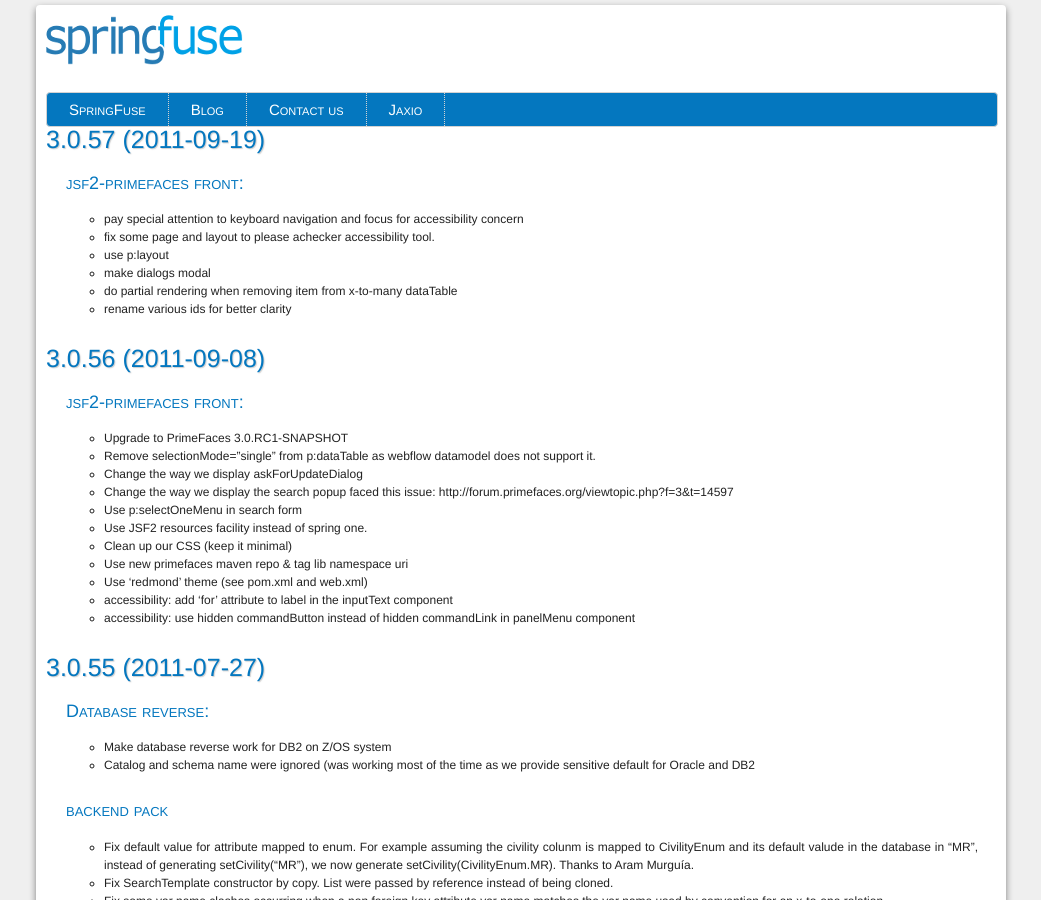
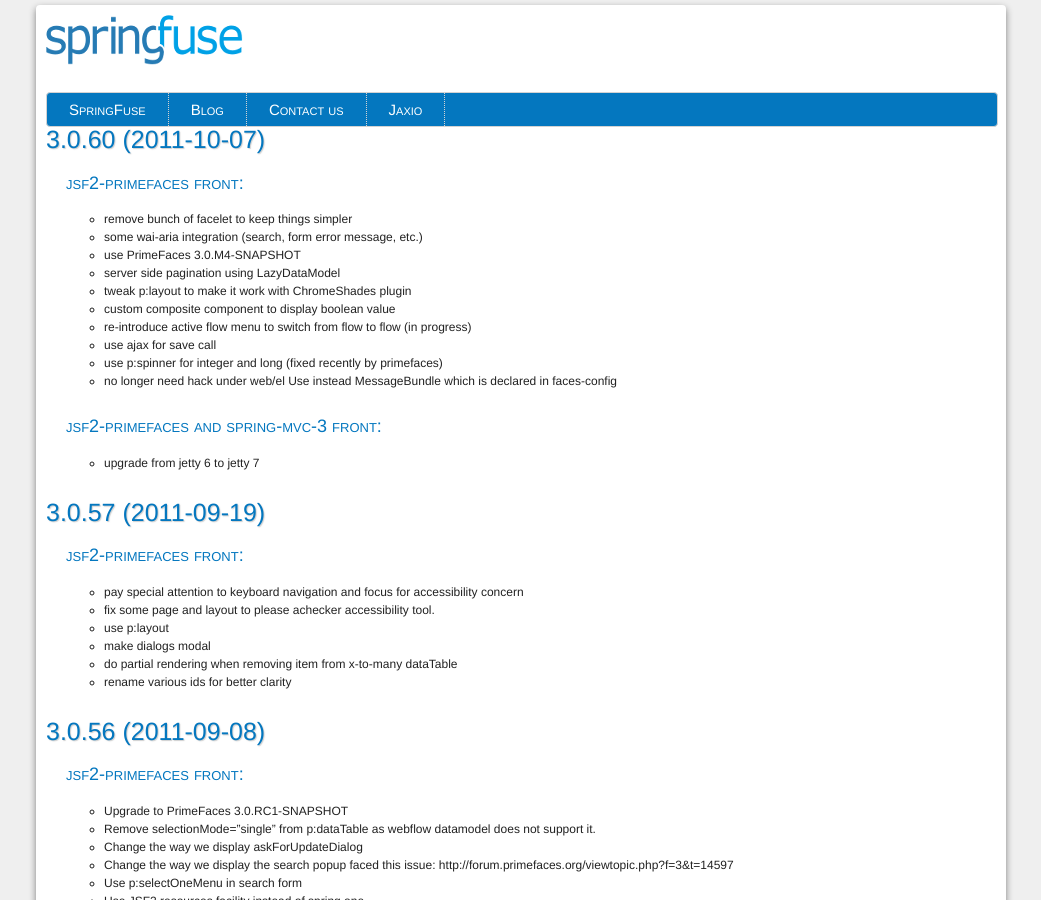
Before and after one commit to springfuse/springfuse.github.com, a Jekyll site: the page built from change-log.md, in a window 1280 px wide and 900 px high. Shown: the whole window, without its empty margins (119-1160 px from the left). Built offline with Jekyll 4.4.1, drawn with Linux system fonts in a browser that asks for light colours; Markdown is read by kramdown in place of the engine named in the settings.

Commit message:
celerio 3.0.60

```diff
--- a/change-log.md
+++ b/change-log.md
@@ -2,6 +2,23 @@
 layout: english
 title: Springfuse change log
 ---
+
+#3.0.60 (2011-10-07)
+
+## jsf2-primefaces front:
+* remove bunch of facelet to keep things simpler
+* some wai-aria integration (search, form error message, etc.)
+* use PrimeFaces 3.0.M4-SNAPSHOT
+* server side pagination using LazyDataModel
+* tweak p:layout to make it work with ChromeShades plugin
+* custom composite component to display boolean value
+* re-introduce active flow menu to switch from flow to flow (in progress)
+* use ajax for save call
+* use p:spinner for integer and long (fixed recently by primefaces)
+* no longer need hack under web/el Use instead MessageBundle which is declared in faces-config
+
+## jsf2-primefaces and spring-mvc-3 front:
+* upgrade from jetty 6 to jetty 7
 
 #3.0.57 (2011-09-19)
 
```
Also changed, not shown: index.md (+2 -2 lines).
